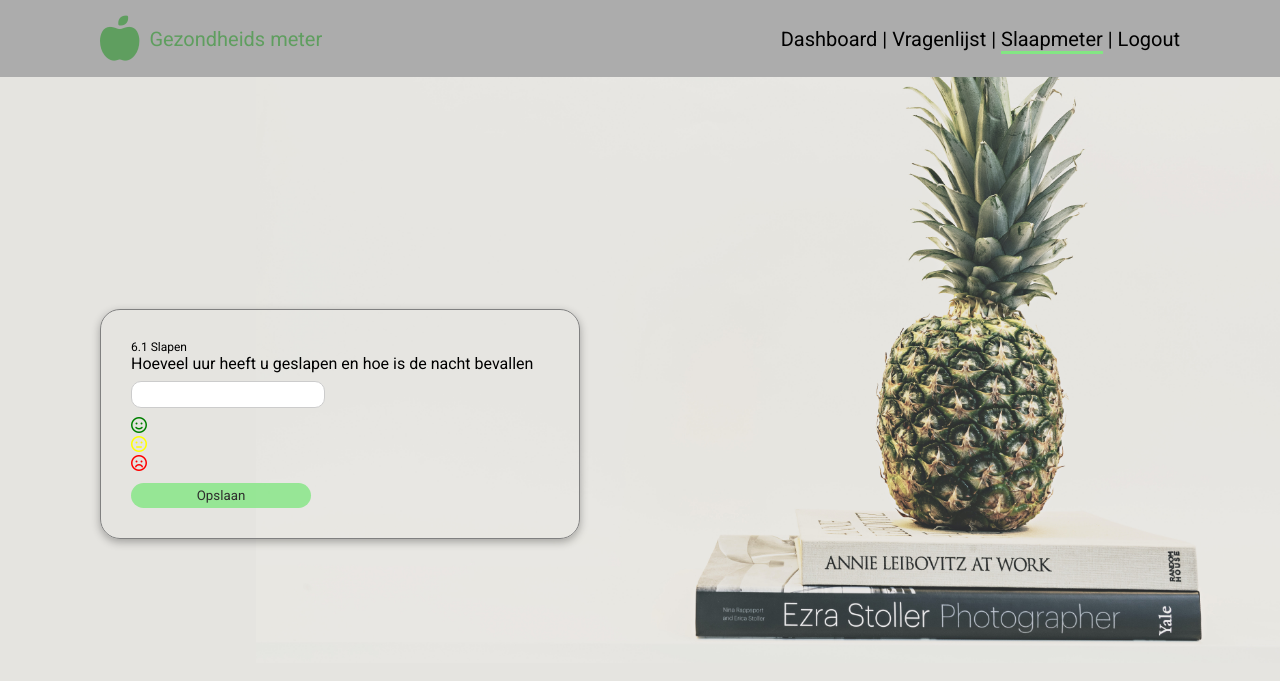
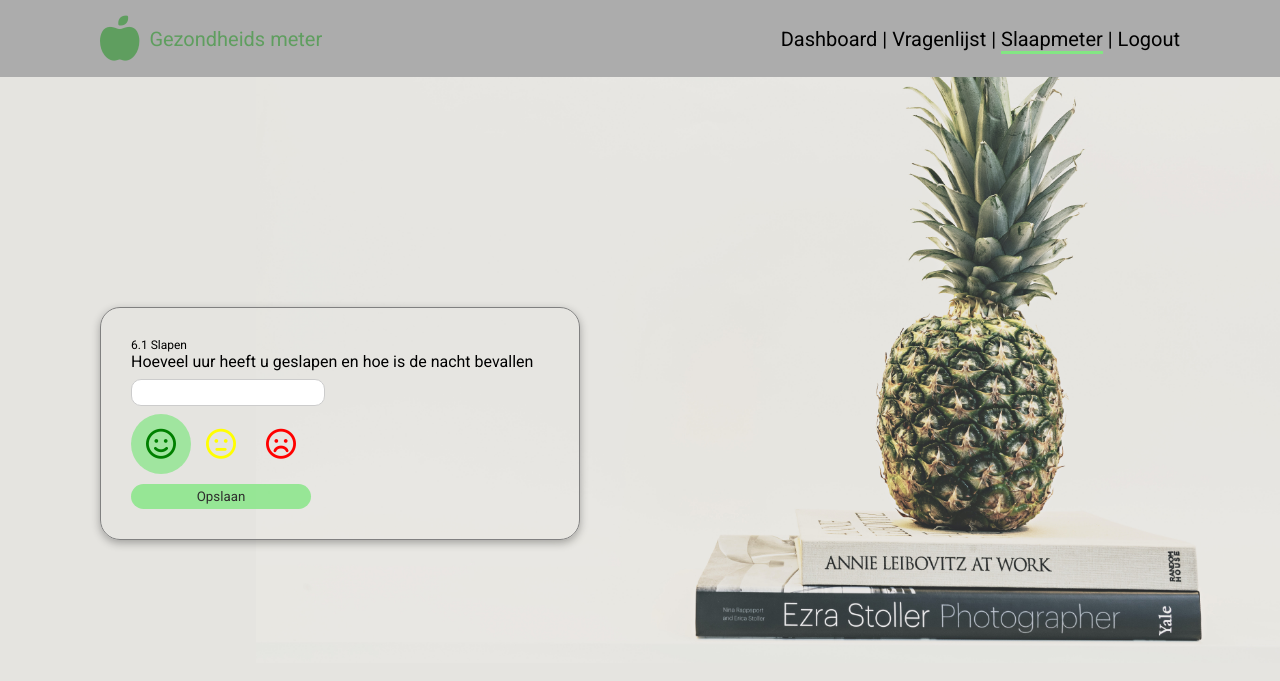
Before and after one commit to RheimerVanDijk/Gezondheidsmeter, a PHP site: page /slaapmeter.php in a window 1280 px wide. Shown: the top 681 px of the page. Run offline with PHP 8.4, Linux system fonts and the light colour scheme; data that the repository does not hold is empty; some libraries are stand-ins or nearby versions.

Commit message:
Slaapmeter styling

```diff
--- a/css/vragenlijst.css
+++ b/css/vragenlijst.css
@@ -87,3 +87,24 @@
     border-radius: 10px;
     box-sizing: border-box;
 }
+
+.emojicontainer {
+    width: 100%;
+    display: inline-flex;
+}
+
+.sleepButton {
+    padding: 0 15px 0 15px;
+    font-size: 30px;
+    border-radius: 50%;
+    width: 60px;
+    height: 60px;
+}
+
+.sleepButton i {
+    margin-top: 15px;
+}
+
+.selected {
+    background-color: rgba(131, 230, 131, 0.7);
+}
--- a/seeder/index.php
+++ b/seeder/index.php
@@ -2,7 +2,7 @@
 
 $mysql_host = "127.0.0.1";
 $mysql_user = "root";
-$mysql_password = "root";
+$mysql_password = "";
 
 $db = new PDO("mysql:host=$mysql_host", $mysql_user, $mysql_password);
 
--- a/seeder/seeder.sql
+++ b/seeder/seeder.sql
@@ -47,7 +47,7 @@ CREATE TABLE `gezondheidsmeter`.`Results` (
   `user_id` int(11) unsigned NOT NULL,
   `question_id` int(11) unsigned NOT NULL,
   `awnser_id` int(11) unsigned NOT NULL,
-  `created_at` date NULL DEFAULT current_date(),
+  `created_at` timestamp NULL DEFAULT current_date(),
   PRIMARY KEY (`id`)
 ) ENGINE=InnoDB DEFAULT CHARSET=utf8;
 
--- a/src/vragen/slaap/vraag1.php
+++ b/src/vragen/slaap/vraag1.php
@@ -8,6 +8,7 @@
   <p>Hoeveel uur heeft u geslapen en hoe is de nacht bevallen</p>
   <div>
     <input id="sleepHours" type="number">
+      <div class="emojicontainer">
         <div id="sleepState0" onclick="setSleepState(0)" class="sleepButton selected">
           <i class="far fa-smile" style="color: green;"> </i>
         </div>
@@ -17,8 +18,10 @@
         <div id="sleepState2" onclick="setSleepState(2)" class="sleepButton">
           <i class="far fa-frown" style="color: red;"> </i>
         </div>
+      </div>
         <div class="Button_question">
           <button id="saveSleepOne"> Opslaan</button>
         </div>
+
   </div>
 </div>
```
Lines whose indentation alone changed are shown as unchanged.
